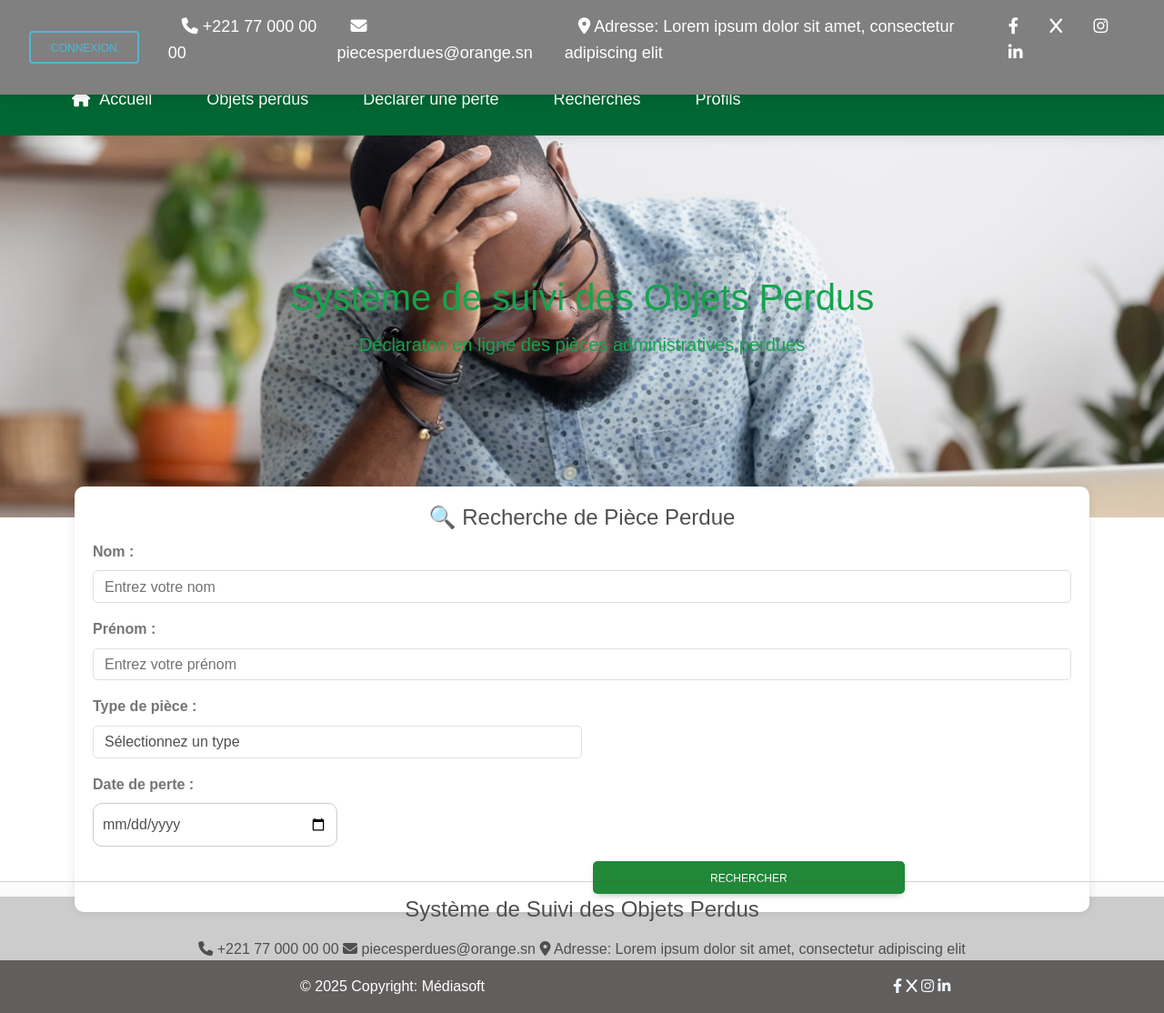
After one commit to Mediasoftsenegal/perdues, a Django app: page /recherche/ in a window 1280 px wide. The commit adds this page. Shown: the whole page at 91% size. Run offline with Django 5.2, Linux system fonts and the light colour scheme.

Commit message:
3eme commit

```diff
--- a/gestion_pieces/static/css/kdiong.css
+++ b/gestion_pieces/static/css/kdiong.css
@@ -89,3 +89,89 @@ body {
     color: white;
     font-size: 24px;
 }
+.bandeau {
+    height: 420px; /* Ajustez la hauteur selon vos besoins */
+    background-image: url("../img/bandeau.jpg");
+    background-size: cover; /* Pour que l'image couvre toute la largeur */
+}
+/* Forms */
+* {
+    margin: 0;
+    padding: 0;
+    box-sizing: border-box;
+    font-family: Arial, sans-serif;
+}
+  /* Conteneur du formulaire */
+  .container {
+    display: flex;
+    justify-content: center;
+    align-items: center;
+    height: 50vh;
+}
+  /* Formulaire avec cadre arrondi */
+  .form-box {
+    background: #f9f9f9;
+    padding: 20px;
+    border-radius: 15px;
+    box-shadow: 0 0 10px rgba(0, 0, 0, 0.1);
+    width: 1200px;
+}
+
+label {
+    display: block;
+    font-weight: bold;
+    margin: 10px 0 5px;
+    text-align: left;
+}
+
+select, input[type="date"] {
+    width: 100%;
+    padding: 10px;
+    margin-bottom: 15px;
+    border: 1px solid #ccc;
+    border-radius: 10px; /* Bordures arrondies */
+    font-size: 16px;
+    background-color: white;
+}
+/* Optionnel : Effet au focus */
+input:focus, select:focus {
+    border-color: #007bff; /* Bordure bleue au focus */
+    outline: none; /* Supprime le contour bleu par défaut */
+}
+button {
+    background: #28a745;
+    color: white;
+    border: none;
+    padding: 10px;
+    width: 100%;
+    border-radius: 10px;
+    font-size: 16px;
+    cursor: pointer;
+    transition: 0.3s;
+}
+
+button:hover {
+    background: #218838;
+}
+/* search */
+.search-container {
+    background: white;
+    padding: 20px;
+    border-radius: 10px;
+    box-shadow: 0 0 10px rgba(0, 0, 0, 0.1);
+    width: 1200px;
+    margin: 50px auto;
+}
+.form-control {
+    border-radius: 5px;
+}
+.btn-search {
+    width: 100%;
+    background: #218838;
+    color: white;
+    border-radius: 5px;
+}
+
+.btn-search:hover {
+    background: #ff9900;
+}
--- a/gestion_pieces/templates/accueil.html
+++ b/gestion_pieces/templates/accueil.html
@@ -212,7 +212,7 @@
           <a class="nav-link" href="{% url 'declare' %}" >Déclarer une perte</a>
         </li>
         <li class="nav-item">
-          <a class="nav-link" href="#" >Recherches</a>
+          <a class="nav-link" href="{% url 'recherche' %}" >Recherches</a>
         </li>
         <li class="nav-item">
           <a class="nav-link" href="#" >Profils</a>
--- a/gestion_pieces/templates/head.html
+++ b/gestion_pieces/templates/head.html
@@ -48,7 +48,7 @@ id="navbarExample01" d-flex>
       <a class="nav-link" href="{% url 'declare' %}" >Déclarer une perte</a>
     </li>
     <li class="nav-item">
-      <a class="nav-link" href="#" >Recherches</a>
+      <a class="nav-link" href="{% url 'recherche' %}" >Recherches</a>
     </li>
     <li class="nav-item">
       <a class="nav-link" href="#" >Profils</a>
--- a/gestion_pieces/templates/header.html
+++ b/gestion_pieces/templates/header.html
@@ -1,4 +1,3 @@
-{% load static %}
 <!DOCTYPE html>
 <html lang="fr">
 <head>
@@ -7,10 +6,11 @@
     <meta http-equiv="x-ua-compatible" content="ie=edge" />
     <title>Système de Suivi des Objets Perdus</title>
     <!-- Font Awesome -->
-    <link rel="stylesheet" href="{% static 'css/all.css' %}" />
+    <link rel="stylesheet" href="../static/css/all.css" />
     <link rel="stylesheet" href="https://cdnjs.cloudflare.com/ajax/libs/font-awesome/6.4.2/css/all.min.css">
     <!-- Google Fonts Roboto -->
     <link rel="stylesheet" href="https://fonts.googleapis.com/css2?family=Roboto:wght@300;400;500;700&display=swap" />
     <!-- MDB -->
-    <link rel="stylesheet" href="{% static 'css/mdb.min.css' %} " />
+    <link rel="stylesheet" href=" ../static/css/mdb.min.css" />
+
 </head>
--- /dev/null
+++ b/gestion_pieces/templates/search.html
@@ -0,0 +1,65 @@
+{% load static %}
+{% include 'header.html' %}
+{% include 'head.html' %}
+<head>
+  <link rel="stylesheet" href=" ../static/css/kdiong.css" />
+</head>
+ <body>
+ <div class="bandeau">
+    <div class="d-flex justify-content-center align-items-center h-100">
+        <div class="text-success text-center" data-mdb-theme="dark">
+          <h1 class="mb-3" >Système de suivi des Objets Perdus</h1>
+          <h5 class="mb-4">Déclaraton en ligne des pièces administratives perdues</h5>
+        </div>
+    </div>
+ </div>
+ </body>
+ {% block content %}
+ <div class="container">
+  <div class="search-container">
+      <h4 class="text-center">🔍 Recherche de Pièce Perdue</h4>
+      <form>
+          <div class="mb-3">
+              <label for="nom" class="form-label">Nom :</label>
+              <input type="text" class="form-control" id="nom" placeholder="Entrez votre nom">
+          </div>
+
+          <div class="mb-3">
+              <label for="prenom" class="form-label">Prénom :</label>
+              <input type="text" class="form-control" id="prenom" placeholder="Entrez votre prénom">
+          </div>
+
+          <div class="mb-3">
+              <label for="type_piece" class="form-label">Type de pièce :</label>
+              <div class="col-6">
+              <select class="form-control" id="type_piece">
+                  <option value="">Sélectionnez un type</option>
+                  <option value="CNI">Carte d'Identité Nationale</option>
+                  <option value="Passeport">Passeport</option>
+                  <option value="Permis">Permis de Conduire</option>
+                  <option value="Carte Etudiant">Carte Étudiant</option>
+              </select>
+            </div>
+          </div>
+
+          <div class="mb-3">
+              <label for="date_perte" class="form-label">Date de perte :</label>
+              <div class="col-3">
+              <input type="date" class="form-control" id="date_perte">
+            </div>
+          </div>
+          <div class="row">
+            <div class="col-6"></div>
+            <div class="col-4">
+          <button type="submit" class="btn btn-search">Rechercher</button>
+        </div>
+        <div class="col-2"></div>
+      </div>
+      </form>
+  </div>
+</div>
+
+</body>
+{% endblock %}
+{% include 'footer.html' %}
+</html>
--- a/gestion_pieces/views.py
+++ b/gestion_pieces/views.py
@@ -11,3 +11,6 @@ def liste_pieces(request):
 
 def declare_perte(request):
     return render(request,'form.html')
+
+def recherche(request):
+    return render(request,'search.html')
--- a/pieces_disparues/urls.py
+++ b/pieces_disparues/urls.py
@@ -23,4 +23,5 @@ urlpatterns = [
     path('',views.accueil, name='accueil'),
     path('liste_pieces/', views.liste_pieces, name='liste_pieces'),
     path('declare/',views.declare_perte, name='declare'),
+    path('recherche/',views.recherche, name='recherche'),
 ]
```
Also changed, not shown: gestion_pieces/templates/form.html (+15 -43 lines).
